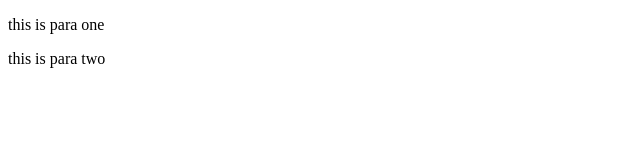
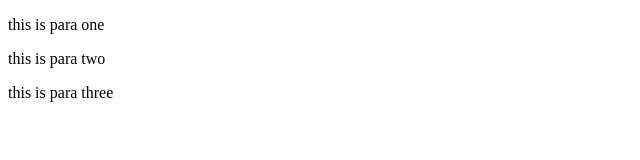
Before and after one commit to amitdewal/testing_git, a plain HTML site: page first.html in a window 1280 px wide. Shown: the whole page, without its empty margins (0-640 px from the left). Drawn offline with Linux system fonts and the light colour scheme.

Commit message:
third para added

```diff
--- a/first.html
+++ b/first.html
@@ -8,5 +8,6 @@
 <body>
   <p>this is para one</p>
   <p>this is para two</p>
+  <p>this is para three</p>
 </body>
 </html>
```
